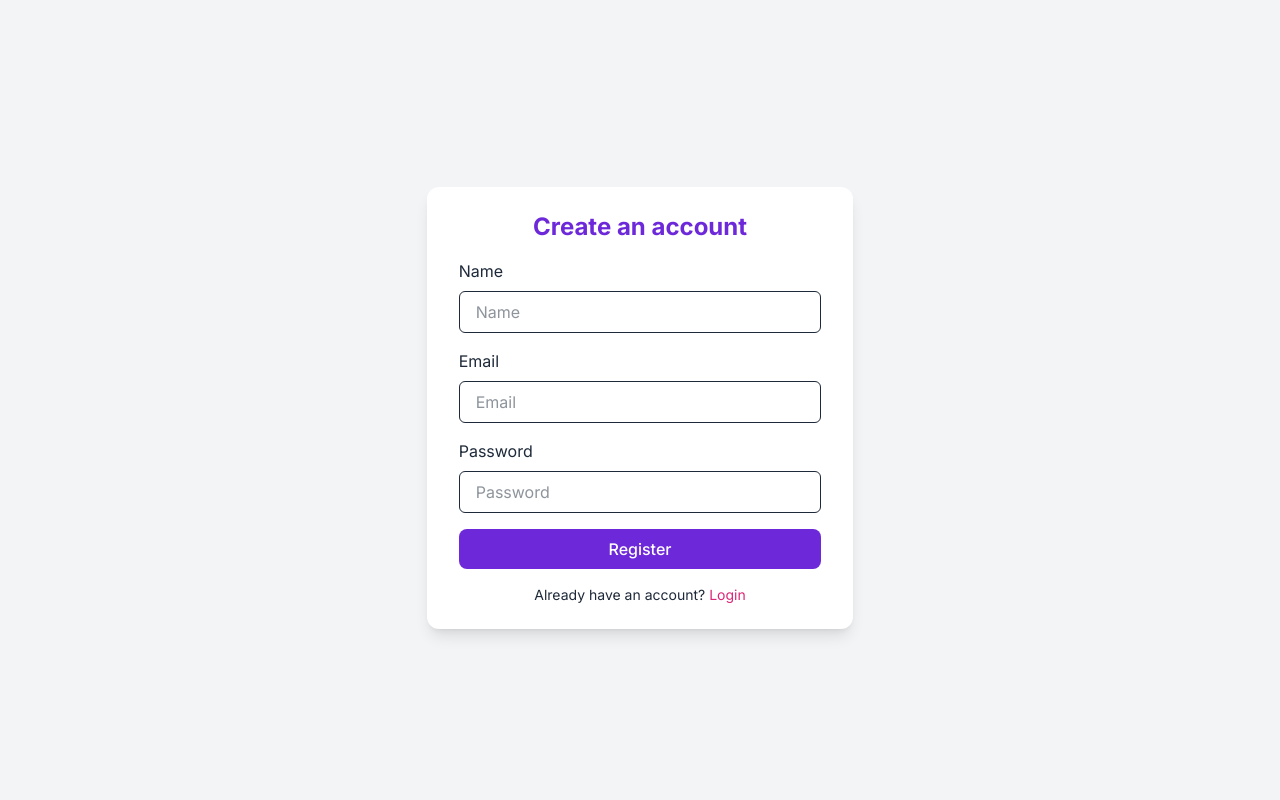
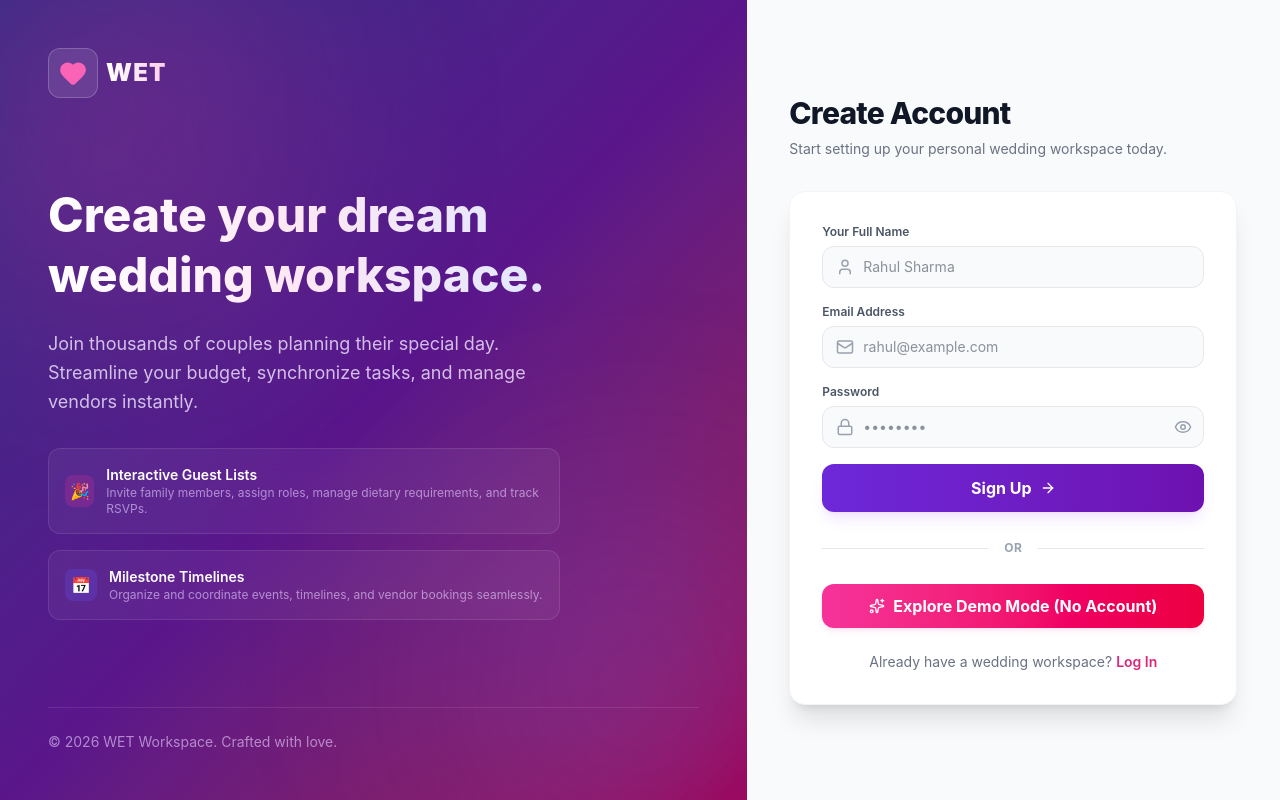
Before and after one commit to vinodverma1399/wedding_expense_tracker, a React (Vite) app in the folder frontend/: page /register in a window 1280 px wide. Built offline with nearby package versions, Linux system fonts and the light colour scheme.

Commit message:
style(register): redesign Register page with split grid onboarding UI

```diff
--- a/frontend/src/pages/Register.jsx
+++ b/frontend/src/pages/Register.jsx
@@ -1,59 +1,230 @@
 import React, { useState, useContext } from 'react';
 import { AuthContext } from '../context/AuthContext';
 import { useNavigate, Link } from 'react-router-dom';
+import { Heart, User, Mail, Lock, ArrowRight, Eye, EyeOff, Sparkles } from 'lucide-react';
 
 const Register = () => {
   const [name, setName] = useState('');
   const [email, setEmail] = useState('');
   const [password, setPassword] = useState('');
+  const [showPassword, setShowPassword] = useState(false);
   const { register } = useContext(AuthContext);
   const navigate = useNavigate();
   const [error, setError] = useState('');
+  const [isLoading, setIsLoading] = useState(false);
 
   const submitHandler = async (e) => {
     e.preventDefault();
+    setIsLoading(true);
+    setError('');
     try {
       await register(name, email, password);
       navigate('/');
     } catch (err) {
       setError(err.response?.data?.message || 'Registration failed');
+    } finally {
+      setIsLoading(false);
     }
   };
 
+  const handleDemoMode = () => {
+    localStorage.removeItem('userInfo');
+    navigate('/');
+  };
+
   return (
-    <div className="flex items-center justify-center min-h-screen bg-gray-100">
-      <div className="px-8 py-6 mt-4 text-left bg-white shadow-lg rounded-xl w-1/3 min-w-[300px]">
-        <h3 className="text-2xl font-bold text-center text-primary">Create an account</h3>
-        {error && <div className="text-red-500 text-sm mt-2 text-center">{error}</div>}
-        <form onSubmit={submitHandler}>
-          <div className="mt-4">
-            <div>
-              <label className="block" htmlFor="name">Name</label>
-              <input type="text" placeholder="Name"
-                className="w-full px-4 py-2 mt-2 border rounded-md focus:outline-none focus:ring-1 focus:ring-primary"
-                value={name} onChange={(e) => setName(e.target.value)} required />
+    <div className="min-h-screen grid grid-cols-1 lg:grid-cols-12 bg-gray-50 dark:bg-gray-950 font-sans transition-colors duration-300">
+
+      {/* Left side: Premium Branding & Feature Showcase */}
+      <div className="hidden lg:flex lg:col-span-7 relative overflow-hidden bg-gradient-to-br from-indigo-900 via-purple-900 to-pink-800 flex-col justify-between p-12 text-white">
+        {/* Dynamic decorative blobs */}
+        <div className="absolute top-[-10%] left-[-10%] w-[50%] h-[50%] bg-pink-500/20 rounded-full blur-[100px] animate-pulse"></div>
+        <div className="absolute bottom-[-10%] right-[-10%] w-[50%] h-[50%] bg-indigo-500/20 rounded-full blur-[100px] animate-pulse"></div>
+
+        <div className="relative z-10 flex items-center gap-2">
+          <div className="p-2.5 bg-white/10 rounded-xl backdrop-blur-md border border-white/20">
+            <Heart className="text-pink-400 fill-pink-400" size={28} />
+          </div>
+          <span className="text-2xl font-black tracking-wider bg-clip-text text-transparent bg-gradient-to-r from-white via-pink-100 to-pink-200">
+            WET
+          </span>
+        </div>
+
+        <div className="relative z-10 my-auto max-w-lg">
+          <h1 className="text-5xl font-extrabold leading-tight mb-6 bg-clip-text text-transparent bg-gradient-to-r from-white via-pink-100 to-indigo-100">
+            Create your dream wedding workspace.
+          </h1>
+          <p className="text-lg text-purple-100/80 mb-8 leading-relaxed">
+            Join thousands of couples planning their special day. Streamline your budget, synchronize tasks, and manage vendors instantly.
+          </p>
+
+          <div className="space-y-4">
+            <div className="flex items-center gap-3 bg-white/5 backdrop-blur-md p-4 rounded-xl border border-white/10">
+              <div className="w-8 h-8 rounded-lg bg-pink-500/20 flex items-center justify-center text-pink-300">🎉</div>
+              <div>
+                <p className="font-semibold text-sm">Interactive Guest Lists</p>
+                <p className="text-xs text-purple-200/60">Invite family members, assign roles, manage dietary requirements, and track RSVPs.</p>
+              </div>
             </div>
-            <div className="mt-4">
-              <label className="block" htmlFor="email">Email</label>
-              <input type="email" placeholder="Email"
-                className="w-full px-4 py-2 mt-2 border rounded-md focus:outline-none focus:ring-1 focus:ring-primary"
-                value={email} onChange={(e) => setEmail(e.target.value)} required />
-            </div>
-            <div className="mt-4">
-              <label className="block">Password</label>
-              <input type="password" placeholder="Password"
-                className="w-full px-4 py-2 mt-2 border rounded-md focus:outline-none focus:ring-1 focus:ring-primary"
-                value={password} onChange={(e) => setPassword(e.target.value)} required />
-            </div>
-            <div className="flex items-baseline justify-between">
-              <button className="px-6 py-2 mt-4 text-white bg-primary rounded-lg hover:bg-purple-800 w-full transition-colors font-medium">Register</button>
-            </div>
-            <div className="mt-4 text-center text-sm">
-              Already have an account? <Link to="/login" className="text-secondary hover:underline">Login</Link>
+            <div className="flex items-center gap-3 bg-white/5 backdrop-blur-md p-4 rounded-xl border border-white/10">
+              <div className="w-8 h-8 rounded-lg bg-indigo-500/20 flex items-center justify-center text-indigo-300">📅</div>
+              <div>
+                <p className="font-semibold text-sm">Milestone Timelines</p>
+                <p className="text-xs text-purple-200/60">Organize and coordinate events, timelines, and vendor bookings seamlessly.</p>
+              </div>
             </div>
           </div>
-        </form>
+        </div>
+
+        <div className="relative z-10 text-sm text-purple-200/60 border-t border-white/10 pt-6">
+          © {new Date().getFullYear()} WET Workspace. Crafted with love.
+        </div>
       </div>
+
+      {/* Right side: Modern Glassmorphic Registration Form */}
+      <div className="lg:col-span-5 flex items-center justify-center p-8 bg-gray-50 dark:bg-gray-950 transition-colors">
+        <div className="w-full max-w-md space-y-8">
+
+          {/* Header */}
+          <div className="text-center lg:text-left">
+            <div className="lg:hidden flex justify-center items-center gap-2 mb-4">
+              <div className="p-2 bg-primary/10 rounded-xl">
+                <Heart className="text-primary fill-primary" size={24} />
+              </div>
+              <span className="text-xl font-bold tracking-wider dark:text-white">WET</span>
+            </div>
+            <h2 className="text-3xl font-extrabold text-gray-900 dark:text-white tracking-tight">
+              Create Account
+            </h2>
+            <p className="text-sm text-gray-500 dark:text-gray-400 mt-2">
+              Start setting up your personal wedding workspace today.
+            </p>
+          </div>
+
+          {/* Form Card */}
+          <div className="bg-white dark:bg-gray-900 border border-gray-100 dark:border-gray-800 shadow-xl rounded-2xl p-8 space-y-6">
+
+            {error && (
+              <div className="p-4 bg-red-50 dark:bg-red-950/30 border-l-4 border-red-500 text-red-700 dark:text-red-400 text-sm rounded-lg animate-shake">
+                {error}
+              </div>
+            )}
+
+            <form onSubmit={submitHandler} className="space-y-4">
+
+              {/* Name Input */}
+              <div className="space-y-1.5">
+                <label className="text-xs font-semibold text-gray-600 dark:text-gray-300 block" htmlFor="name">
+                  Your Full Name
+                </label>
+                <div className="relative">
+                  <span className="absolute inset-y-0 left-0 pl-3.5 flex items-center text-gray-400">
+                    <User size={18} />
+                  </span>
+                  <input
+                    type="text"
+                    placeholder="Rahul Sharma"
+                    className="w-full pl-10 pr-4 py-2.5 bg-gray-50 dark:bg-gray-800/50 border border-gray-200 dark:border-gray-700 rounded-xl focus:outline-none focus:ring-2 focus:ring-primary/20 focus:border-primary dark:text-white transition-all text-sm"
+                    value={name}
+                    onChange={(e) => setName(e.target.value)}
+                    required
+                  />
+                </div>
+              </div>
+
+              {/* Email Input */}
+              <div className="space-y-1.5">
+                <label className="text-xs font-semibold text-gray-600 dark:text-gray-300 block" htmlFor="email">
+                  Email Address
+                </label>
+                <div className="relative">
+                  <span className="absolute inset-y-0 left-0 pl-3.5 flex items-center text-gray-400">
+                    <Mail size={18} />
+                  </span>
+                  <input
+                    type="email"
+                    placeholder="rahul@example.com"
+                    className="w-full pl-10 pr-4 py-2.5 bg-gray-50 dark:bg-gray-800/50 border border-gray-200 dark:border-gray-700 rounded-xl focus:outline-none focus:ring-2 focus:ring-primary/20 focus:border-primary dark:text-white transition-all text-sm"
+                    value={email}
+                    onChange={(e) => setEmail(e.target.value)}
+                    required
+                  />
+                </div>
+              </div>
+
+              {/* Password Input */}
+              <div className="space-y-1.5">
+                <label className="text-xs font-semibold text-gray-600 dark:text-gray-300 block" htmlFor="password">
+                  Password
+                </label>
+                <div className="relative">
+                  <span className="absolute inset-y-0 left-0 pl-3.5 flex items-center text-gray-400">
+                    <Lock size={18} />
+                  </span>
+                  <input
+                    type={showPassword ? "text" : "password"}
+                    placeholder="••••••••"
+                    className="w-full pl-10 pr-10 py-2.5 bg-gray-50 dark:bg-gray-800/50 border border-gray-200 dark:border-gray-700 rounded-xl focus:outline-none focus:ring-2 focus:ring-primary/20 focus:border-primary dark:text-white transition-all text-sm"
+                    value={password}
+                    onChange={(e) => setPassword(e.target.value)}
+                    required
+                  />
+                  <button
+                    type="button"
+                    onClick={() => setShowPassword(!showPassword)}
+                    className="absolute inset-y-0 right-0 pr-3 flex items-center text-gray-400 hover:text-gray-600 dark:hover:text-gray-200 transition"
+                  >
+                    {showPassword ? <EyeOff size={18} /> : <Eye size={18} />}
+                  </button>
+                </div>
+              </div>
+
+              {/* Register Button */}
+              <button
+                type="submit"
+                disabled={isLoading}
+                className="w-full flex items-center justify-center gap-2 py-3 bg-gradient-to-r from-primary to-purple-800 hover:from-purple-800 hover:to-indigo-900 text-white font-bold rounded-xl transition duration-300 shadow-lg shadow-purple-600/10 cursor-pointer disabled:opacity-50 mt-2"
+              >
+                {isLoading ? (
+                  <span className="w-5 h-5 border-2 border-white border-t-transparent rounded-full animate-spin"></span>
+                ) : (
+                  <>
+                    Sign Up <ArrowRight size={16} />
+                  </>
+                )}
+              </button>
+
+            </form>
+
+            <div className="relative flex py-1 items-center">
+              <div className="flex-grow border-t border-gray-200 dark:border-gray-700"></div>
+              <span className="flex-shrink mx-4 text-gray-400 text-xs font-bold uppercase tracking-wider">or</span>
+              <div className="flex-grow border-t border-gray-200 dark:border-gray-700"></div>
+            </div>
+
+            {/* Instant Demo Mode Button */}
+            <button
+              type="button"
+              onClick={handleDemoMode}
+              className="w-full flex items-center justify-center gap-2 py-2.5 bg-gradient-to-r from-pink-500 to-rose-600 hover:from-rose-600 hover:to-pink-700 text-white font-bold rounded-xl transition duration-300 shadow-md shadow-pink-500/10 cursor-pointer"
+            >
+              <Sparkles size={16} />
+              Explore Demo Mode (No Account)
+            </button>
+
+            {/* Login Link */}
+            <p className="text-center text-sm text-gray-500 dark:text-gray-400 mt-4">
+              Already have a wedding workspace?{' '}
+              <Link to="/login" className="text-secondary dark:text-pink-400 font-semibold hover:underline">
+                Log In
+              </Link>
+            </p>
+
+          </div>
+
+        </div>
+      </div>
+
     </div>
   );
 };
```
